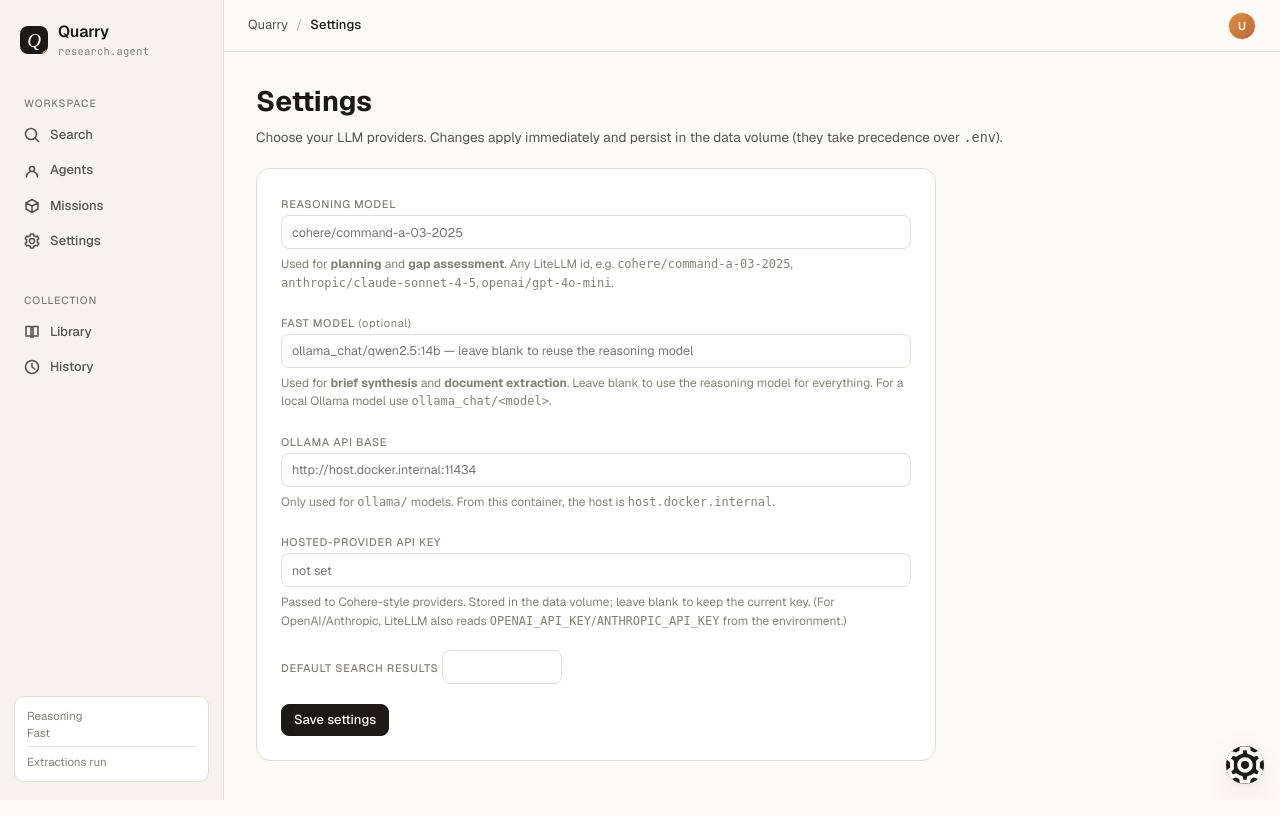
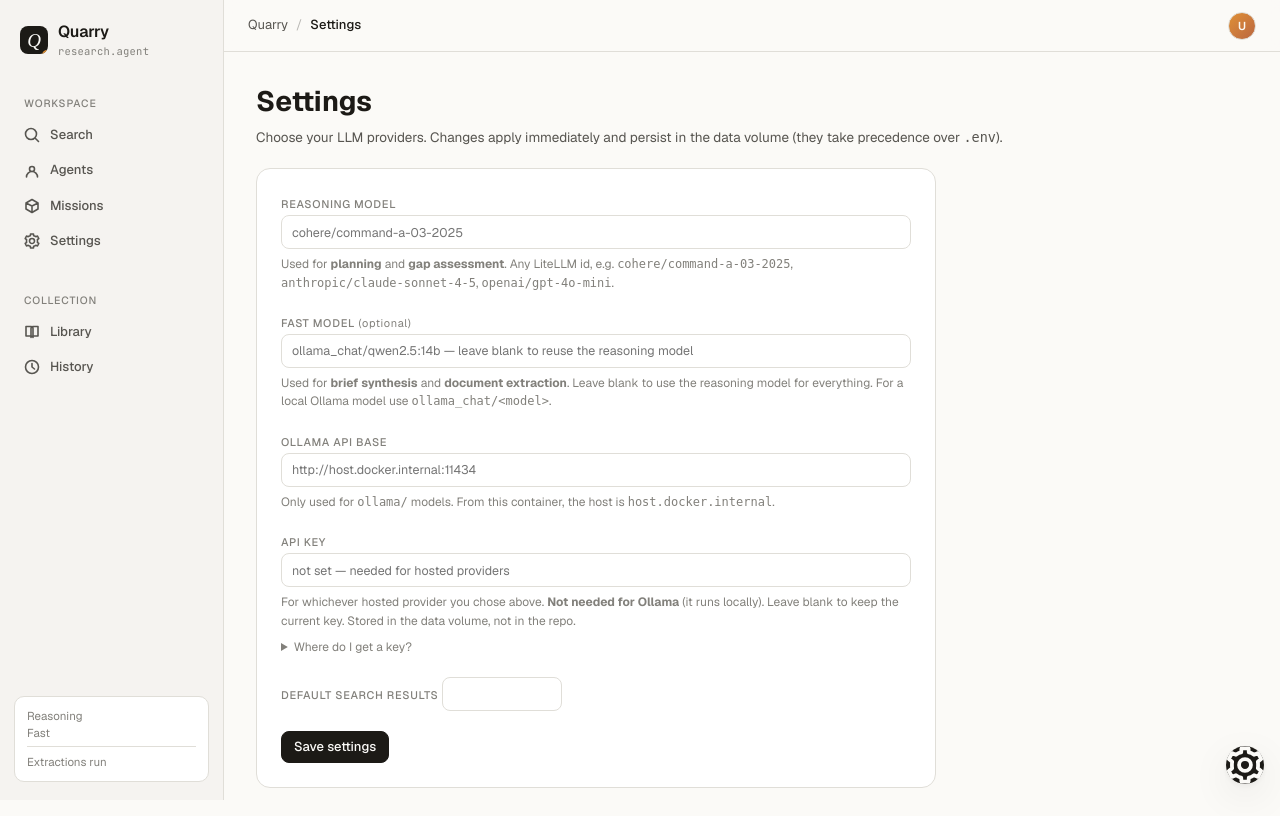
Before and after one commit to OrangeAgente/quarry, a Python web app: template templates/settings.html in a window 1280 px wide. Run offline with Jinja, Linux system fonts and the light colour scheme; the template is opened without the code that fills it, so the values that code supplies are empty; some web fonts are replaced.

Commit message:
Make the LLM API key provider-agnostic and document where to get one
COHERE_API_KEY as the sole key name implied Cohere was required. The canonical setting is now LLM_API_KEY, resolved by config.active_api_key() which still honours COHERE_API_KEY so existing installs keep working. With no key configured no api_key kwarg is passed at all, letting LiteLLM read the vendor's own env var; Ollama never receives one. .env.example, the README and the Settings page now present Cohere/OpenAI/Anthropic/Google/Groq/Ollama as options with links to each vendor's key page, and call out that a local Ollama model needs no key. A test asserts .env.example never ships a populated *_API_KEY.

Co-Authored-By: Claude Opus 4.8 <noreply@anthropic.com>
Claude-Session: https://claude.ai/code/session_016q4koAscUYQAGT6jcjG5VC

```diff
--- a/templates/settings.html
+++ b/templates/settings.html
@@ -49,14 +49,26 @@
     </div>
 
     <div>
-      <label class="tweak-label" for="cohere_api_key">Hosted-provider API key</label>
-      <input id="cohere_api_key" name="cohere_api_key" type="password" class="select" style="width:100%;"
-             placeholder="{{ '•••••••• set — leave blank to keep' if has_key else 'not set' }}">
+      <label class="tweak-label" for="llm_api_key">API key</label>
+      <input id="llm_api_key" name="llm_api_key" type="password" class="select" style="width:100%;"
+             placeholder="{{ '•••••••• set — leave blank to keep' if has_key else 'not set — needed for hosted providers' }}"
+             autocomplete="off">
       <p style="margin:6px 0 0; color:var(--fg-subtle); font-size:12px;">
-        Passed to Cohere-style providers. Stored in the data volume; leave blank to
-        keep the current key. (For OpenAI/Anthropic, LiteLLM also reads
-        <code>OPENAI_API_KEY</code>/<code>ANTHROPIC_API_KEY</code> from the environment.)
+        For whichever hosted provider you chose above. <strong>Not needed for
+        Ollama</strong> (it runs locally). Leave blank to keep the current key.
+        Stored in the data volume, not in the repo.
       </p>
+      <details style="margin-top:8px;">
+        <summary style="cursor:pointer;color:var(--fg-subtle);font-size:12px;">Where do I get a key?</summary>
+        <ul style="margin:8px 0 0;padding-left:18px;color:var(--fg-subtle);font-size:12px;line-height:1.7;">
+          <li><strong>Cohere</strong> — <a href="https://dashboard.cohere.com/api-keys" target="_blank" rel="noopener noreferrer">dashboard.cohere.com/api-keys</a></li>
+          <li><strong>OpenAI</strong> — <a href="https://platform.openai.com/api-keys" target="_blank" rel="noopener noreferrer">platform.openai.com/api-keys</a></li>
+          <li><strong>Anthropic</strong> — <a href="https://console.anthropic.com/settings/keys" target="_blank" rel="noopener noreferrer">console.anthropic.com/settings/keys</a></li>
+          <li><strong>Google AI Studio</strong> — <a href="https://aistudio.google.com/app/apikey" target="_blank" rel="noopener noreferrer">aistudio.google.com/app/apikey</a></li>
+          <li><strong>Groq</strong> — <a href="https://console.groq.com/keys" target="_blank" rel="noopener noreferrer">console.groq.com/keys</a></li>
+          <li><strong>Ollama</strong> — no key; install from <a href="https://ollama.com" target="_blank" rel="noopener noreferrer">ollama.com</a> and use an <code>ollama_chat/…</code> model</li>
+        </ul>
+      </details>
     </div>
 
     <div>
```
Also changed, not shown: CLAUDE.md (+3 -3 lines), app.py (+5 -4 lines), config.py (+14 -2 lines), llm.py (+7 -4 lines), tests/test_api_key_config.py (added, +60 -0 lines), README.md, 1 other file.
